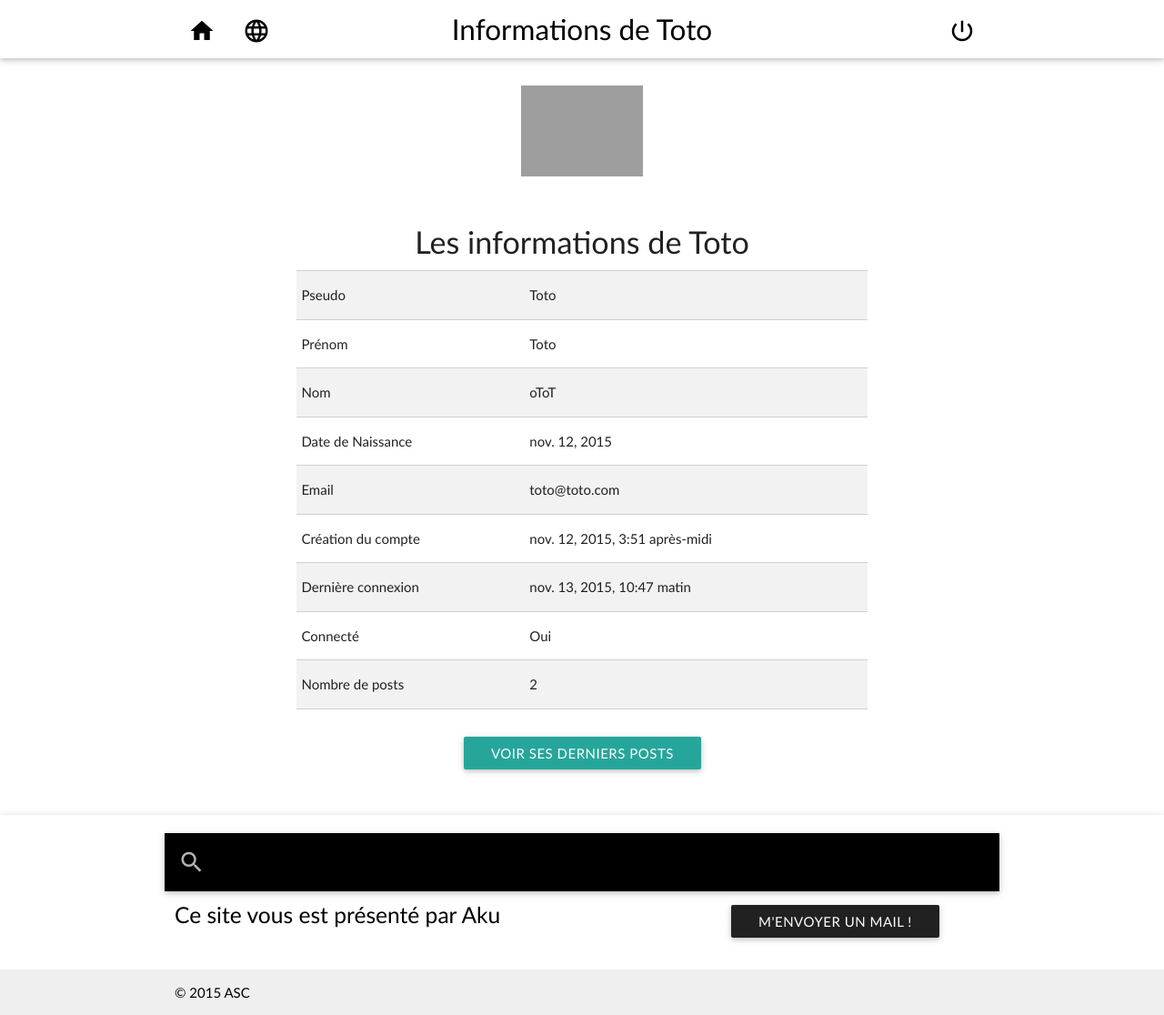
After one commit to CNicolas/MyDjangoSite, a Django app: page /forum/profileinfos/1/ in a window 1280 px wide. The commit adds this page. Shown: the whole page at 91% size. Run offline with Django 3.2, Linux system fonts and the light colour scheme; data comes from the database, SQL or seed files in the repository; both versions use the stored data as it was after the commit; grey boxes are pictures that could not be loaded.

Commit message:
Profile infos are back. A search bar is in the footer, but there's no action for now

```diff
--- a/forum/dto.py
+++ b/forum/dto.py
@@ -3,7 +3,7 @@
 # @Author: cnicolas
 # @Date:   2015-10-27 15:30:06
 # @Last Modified by:   cnicolas
-# @Last Modified time: 2015-11-06 14:56:28
+# @Last Modified time: 2015-11-13 11:42:22
 
 from forum.models import Profile, Theme, SubTheme, Subject, Post
 
@@ -15,7 +15,7 @@ class ProfileDto:
 		self.firstname = profile.firstname
 		self.lastname = profile.lastname
 		self.birthdate = profile.birthdate
-		self.image = profile.image
+		self.image = '/' + profile.image.url
 		self.email = profile.user.email
 
 		self.creation = profile.user.date_joined
--- a/forum/forum.py
+++ b/forum/forum.py
@@ -3,7 +3,7 @@
 # @Author: cnicolas
 # @Date:   2015-10-23 14:31:11
 # @Last Modified by:   cnicolas
-# @Last Modified time: 2015-11-06 13:58:51
+# @Last Modified time: 2015-11-13 13:38:51
 
 import logging
 
@@ -60,7 +60,7 @@ def subject(request, subject_id):
 				profile = Profile.objects.get(user=request.user)
 				title = form.cleaned_data['title']
 				content = form.cleaned_data['content']
-				Post.objects.create_post(subject, profile, title, content)
+				post = Post.objects.create_post(subject, profile, title, content)
 
 				logger.info(post.title + ' created')
 
--- a/forum/profile.py
+++ b/forum/profile.py
@@ -3,7 +3,7 @@
 # @Author: cnicolas
 # @Date:   2015-10-22 11:41:58
 # @Last Modified by:   cnicolas
-# @Last Modified time: 2015-11-06 14:19:43
+# @Last Modified time: 2015-11-13 11:41:59
 
 import dateutil.parser
 import hashlib
@@ -70,7 +70,7 @@ def profilePost(request):
 			if form.cleaned_data['image'] is not None:
 				form.cleaned_data['image'].name = profile.pseudo + '.' + form.cleaned_data['image'].name.split('.')[1].lower()
 				profile.image = form.cleaned_data['image']
-				logger.debug('Image uploaded : ' + profile.image)
+				logger.debug('Image uploaded : ' + str(profile.image))
 
 			profile.save()
 			logger.debug(profile.pseudo + ' edited his/her profile')
@@ -84,10 +84,10 @@ def profilePost(request):
 				profile = Profile.objects.create_profile(user, form.cleaned_data['pseudo'], form.cleaned_data['firstname'], form.cleaned_data['lastname'], form.cleaned_data['birthdate'], form.cleaned_data['image'])
 
 		if profile.image:
-			context['imageurl'] = profile.image.url
+			context['imageurl'] = '/' + profile.image.url
 
 		else:
-			context['imageurl'] = 'forum/profiles/Profil.jpg'
+			context['imageurl'] = '/forum/profiles/Profil.jpg'
 
 		return render(request, "profile.html", context)
 
--- a/forum/static/css/forum.css
+++ b/forum/static/css/forum.css
@@ -2,7 +2,7 @@
 * @Author: cnicolas
 * @Date:   2015-10-20 14:20:24
 * @Last Modified by:   cnicolas
-* @Last Modified time: 2015-11-06 16:12:59
+* @Last Modified time: 2015-11-13 13:44:57
 */
 
 html {
--- a/forum/templates/base.html
+++ b/forum/templates/base.html
@@ -31,6 +31,9 @@
 
 		<!-- Modals -->
 		{% include "fragments/modal-connection.html" %}
+		{% if 'forum/profileinfos' in request.get_full_path %}
+			{% include "fragments/modal-last-posts.html" %}
+		{% endif %}
 		<!-- End of Modals -->
     </body>
 
--- a/forum/templates/fragments/footer.html
+++ b/forum/templates/fragments/footer.html
@@ -1,9 +1,25 @@
 <footer class="page-footer white">
 	<div class="container">
 		<div class="row">
+
+			<nav>
+				<div class="nav-wrapper black">
+					<form method="GET" action="#">
+						<div class="input-field">
+							<input id="search" type="search" required>
+							<label for="search">
+								<i class="material-icons">search</i>
+							</label>
+							<i class="material-icons">close</i>
+						</div>
+					</form>
+				</div>
+			</nav>
+
 			<div class="col l6 s12">
 				<h5 class="black-text">Ce site vous est présenté par Aku</h5>
 			</div>
+
 			<div class="col l4 offset-l2 s12">
 				<ul>
 					<li>
@@ -11,6 +27,7 @@
 					</li>
 				</ul>
 			</div>
+
 		</div>
 	</div>
 	<div class="footer-copyright black-text">
--- /dev/null
+++ b/forum/templates/fragments/modal-last-posts.html
@@ -0,0 +1,34 @@
+<div id="modal-last-posts" class="modal">
+	<div class="modal-content">
+		<ul class="collapsible" data-collapsible="expandable">
+			{% for post in profile.last_posts %}
+				<li class="avatar">
+					<div class="collapsible-header active row">
+						<div class="col s5">
+							{{ post.title }}
+						</div>
+						<div class="col s7 right">
+							<a href="{% url 'forum' %}#theme{{ post.subtheme.id }}" class="waves-effect">{{ post.theme.title }}</a> >
+							<a href="{% url 'forum' %}#subtheme{{ post.subtheme.id }}" class="waves-effect">{{ post.subtheme.title }}</a> >
+							<a href="{% url 'subject' post.subject.id %}" class="waves-effect">{{ post.subject.title }}</a>
+						</div>
+					</div>
+					<div class="collapsible-body">
+						<div class="row post">
+							<div class="col s1 profil-infos center">
+								{{ post.profile.pseudo }}
+								<img class="responsive-img circle" src="{{ profile.image }}" alt="" >
+							</div>
+							<div class="col s11 justify post-content">
+								{{ post.content|safe }}
+							</div>
+						</div>
+					</div>
+				</li>
+			{% endfor %}
+		</ul>
+		<div class="center">
+			<a href="#" class="btn modal-action modal-close waves-effect red">Fermer</a>
+		</div>
+	</div>
+</div>
--- /dev/null
+++ b/forum/templates/profileinfos.html
@@ -0,0 +1,89 @@
+{% extends "base.html" %}
+
+{% block content %}
+
+{% load staticfiles %}
+
+{% if error %}
+	<span class="hidden error-toast">{{ error }}</span>
+{% endif %}
+
+{% if success %}
+	<span class="hidden success-toast">{{ success }}</span>
+{% endif %}
+
+<main class="container">
+	<section class="section">
+		<section class="section">
+			<div class="center">
+				<img class="responsive-img profile-img" src="{{ profile.image }}" alt="Pas de photo de profil" >
+			</div>
+		</section>
+
+		<section class="section">
+			<div class="container">
+				<table class="responsive-table bordered striped">
+					<caption>
+						<h4>Les informations de {{ profile.pseudo }}</h4>
+					</caption>
+
+					<thead>
+						<tr>
+						</tr>
+					</thead>
+
+					<tbody>
+						<tr>
+							<td>Pseudo</td>
+							<td>{{ profile.pseudo }}</td>
+						</tr>
+						<tr>
+							<td>Prénom</td>
+							<td>{{ profile.firstname }}</td>
+						</tr>
+						<tr>
+							<td>Nom</td>
+							<td>{{ profile.lastname }}</td>
+						</tr>
+						<tr>
+							<td>Date de Naissance</td>
+							<td>{{ profile.birthdate }}</td>
+						</tr>
+						<tr>
+							<td>Email</td>
+							<td>{{ profile.email }}</td>
+						</tr>
+						<tr>
+							<td>Création du compte</td>
+							<td>{{ profile.creation }}</td>
+						</tr>
+						<tr>
+							<td>Dernière connexion</td>
+							<td>{{ profile.last_login }}</td>
+						</tr>
+						<tr>
+							<td>Connecté</td>
+							<td>{% if profile.logged %}Oui{% else %}Non{% endif %}</td>
+						</tr>
+						<tr>
+							<td>Nombre de posts</td>
+							<td>{{ profile.posts_number }}</td>
+						</tr>
+					</tbody>
+				</table>
+			</div>
+		</section>
+
+		{% if profile.posts_number > 0 %}
+			<section class="section">
+				<div class="center">
+					<a href="#modal-last-posts" class="btn modal-trigger tooltipped waves-effect" data-position="bottom" data-tooltip="Derners posts">
+						Voir ses derniers posts
+					</a>
+				</div>
+			</section>
+		{% endif %}
+	</section>
+</main>
+
+{% endblock content %}
```
Also changed, not shown: db.sqlite3.
